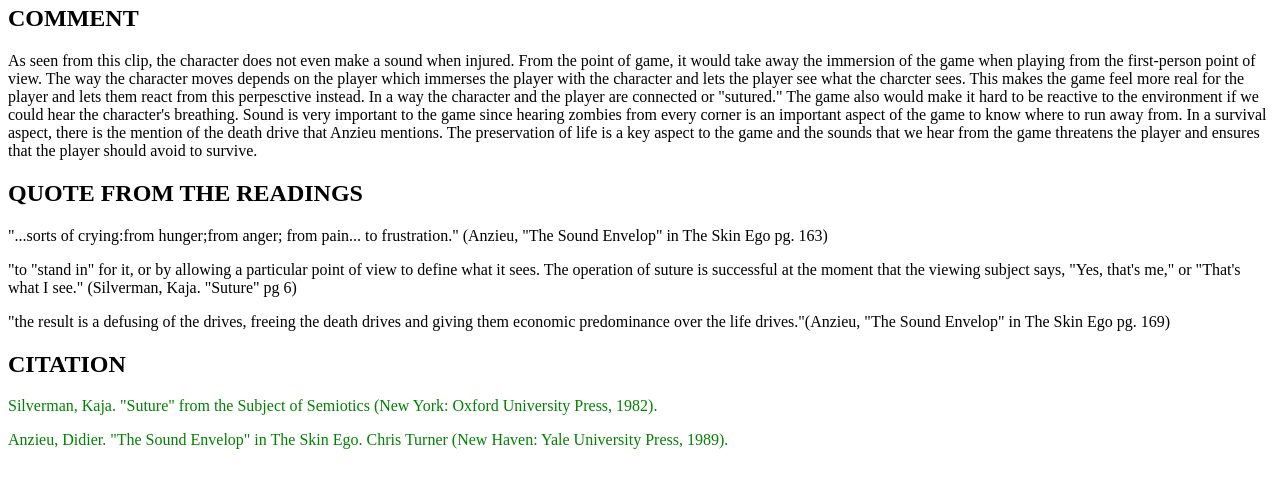
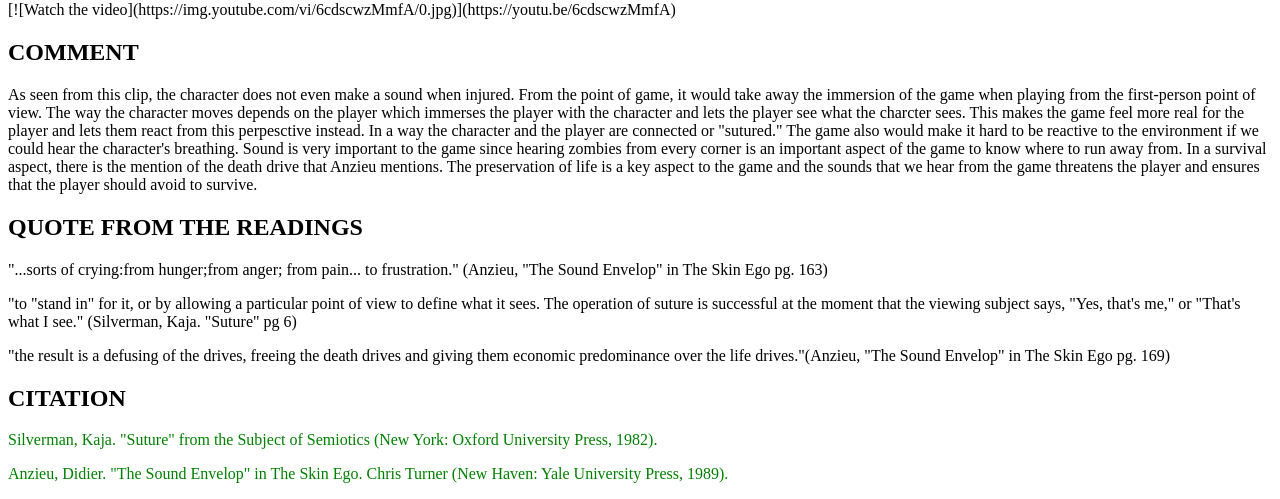
Before and after one commit to TaiYoBoi/BlackOps3ZombiesPaper, a plain HTML site: page index.html in a window 1280 px wide. Shown: the part 628-1127 px from the top of the page. Before the commit the page ends 1093 px from the top, so only its background shows below. Drawn offline with Linux system fonts and the light colour scheme.

Commit message:
Update index.html

```diff
--- a/index.html
+++ b/index.html
@@ -20,7 +20,8 @@ maneuver around the level and knowing which powerups to use to escape trouble is
 " target="_blank"><img src="http://img.youtube.com/vi/6cdscwzMmfA/0.jpg"
 alt="IMAGE ALT TEXT HERE" width="240" height="180" border="10" /></a>
 
-  ![BO3](http://img.youtube.com/vi/6cdscwzMmfA/0.jpg)](http://www.youtube.com/watch?v=6cdscwzMmfA)
+<p>[![Watch the video](https://img.youtube.com/vi/6cdscwzMmfA/0.jpg)](https://youtu.be/6cdscwzMmfA)
+
 
 
 <p><font color="black"><h2>COMMENT</h2></font>As seen from this clip, the character does not even make a sound when injured. From the point of game, it would take away the immersion of the
```
